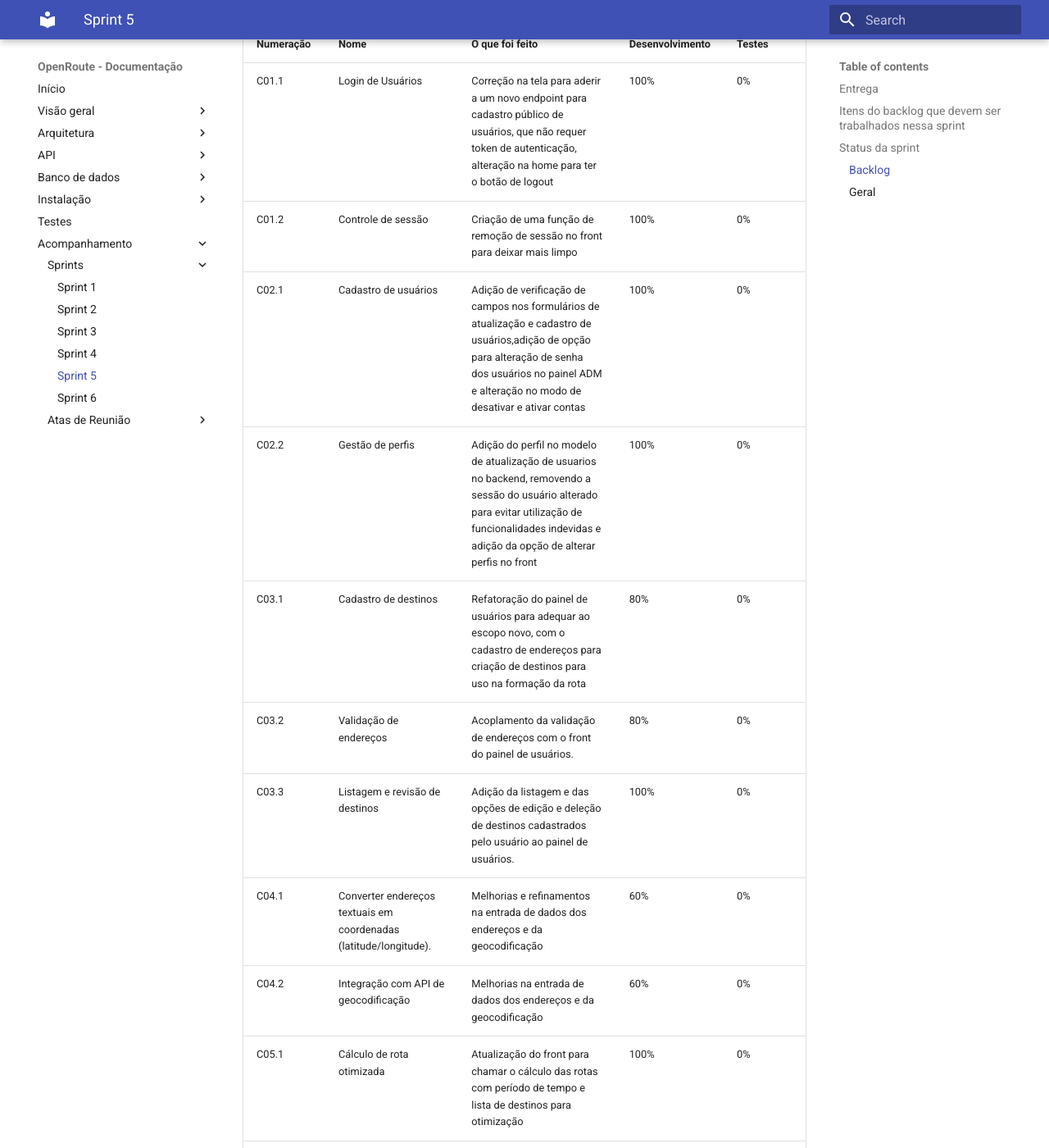
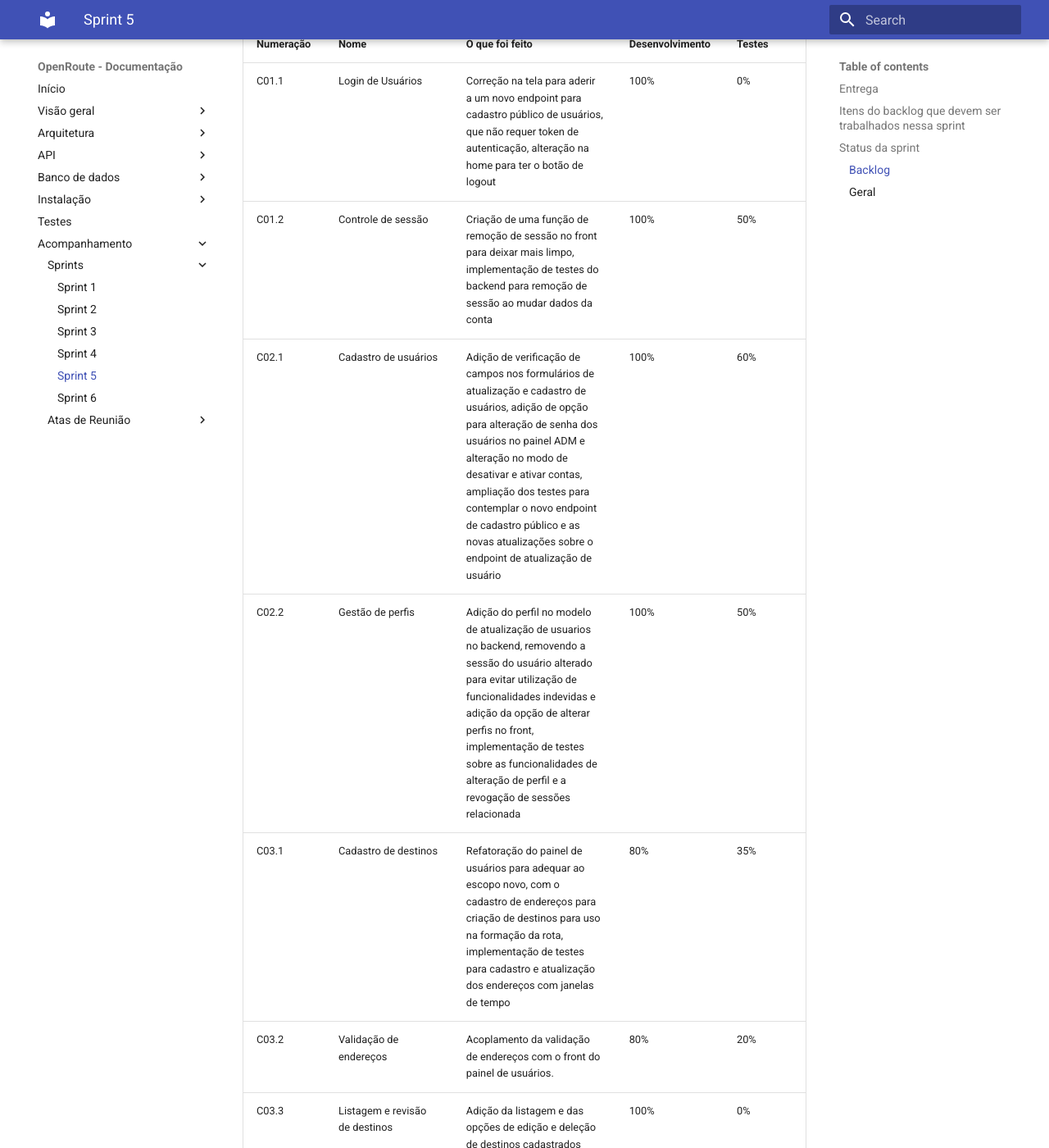
Before and after one commit to FGA0138-MDS-Ajax/2026.2-T02-Turing, an MkDocs documentation site: the page built from docs/acompanhamento/sprints/sprint5.md, in a window 1280 px wide and 1400 px high, scrolled down 1628 px. Shown: the whole window at 82% size. Built offline with MkDocs 1.6.1 and Material for MkDocs 9.7.7, drawn with Linux system fonts in a browser that asks for light colours; some of the changed text lies outside the part shown.

Commit message:
Correções sprints

```diff
--- a/docs/acompanhamento/sprints/sprint5.md
+++ b/docs/acompanhamento/sprints/sprint5.md
@@ -32,18 +32,18 @@
 | Numeração | Nome | O que foi feito | Desenvolvimento | Testes |
 |---|---|---|---|---|
 | C01.1 | Login de Usuários | Correção na tela para aderir a um novo endpoint para cadastro público de usuários, que não requer token de autenticação, alteração na home para ter o botão de logout | 100% | 0% |
-| C01.2 | Controle de sessão | Criação de uma função de remoção de sessão no front para deixar mais limpo | 100% | 0% |
-| C02.1 | Cadastro de usuários | Adição de verificação de campos nos formulários de atualização e cadastro de usuários,adição de opção para alteração de senha dos usuários no painel ADM e alteração no modo de desativar e ativar contas | 100% | 0% |
-| C02.2 | Gestão de perfis | Adição do perfil no modelo de atualização de usuarios no backend, removendo a sessão do usuário alterado para evitar utilização de funcionalidades indevidas e adição da opção de alterar perfis no front | 100% | 0% |
-| C03.1 | Cadastro de destinos | Refatoração do painel de usuários para adequar ao escopo novo, com o cadastro de endereços para criação de destinos para uso na formação da rota | 80% | 0% |
-| C03.2 | Validação de endereços | Acoplamento da validação de endereços com o front do painel de usuários. | 80% | 0% |
+| C01.2 | Controle de sessão | Criação de uma função de remoção de sessão no front para deixar mais limpo, implementação de testes do backend para remoção de sessão ao mudar dados da conta | 100% | 50% |
+| C02.1 | Cadastro de usuários | Adição de verificação de campos nos formulários de atualização e cadastro de usuários, adição de opção para alteração de senha dos usuários no painel ADM e alteração no modo de desativar e ativar contas, ampliação dos testes para contemplar o novo endpoint de cadastro público e as novas atualizações sobre o endpoint de atualização de usuário | 100% | 60% |
+| C02.2 | Gestão de perfis | Adição do perfil no modelo de atualização de usuarios no backend, removendo a sessão do usuário alterado para evitar utilização de funcionalidades indevidas e adição da opção de alterar perfis no front, implementação de testes sobre as funcionalidades de alteração de perfil e a revogação de sessões relacionada | 100% | 50% |
+| C03.1 | Cadastro de destinos | Refatoração do painel de usuários para adequar ao escopo novo, com o cadastro de endereços para criação de destinos para uso na formação da rota, implementação de testes para cadastro e atualização dos endereços com janelas de tempo | 80% | 35% |
+| C03.2 | Validação de endereços | Acoplamento da validação de endereços com o front do painel de usuários. | 80% | 20% |
 | C03.3 | Listagem e revisão de destinos | Adição da listagem e das opções de edição e deleção de destinos cadastrados pelo usuário ao painel de usuários. | 100% | 0% |
-| C04.1 | Converter endereços textuais em coordenadas (latitude/longitude). | Melhorias e refinamentos na entrada de dados dos endereços e da geocodificação | 60% | 0% |
-| C04.2 | Integração com API de geocodificação | Melhorias na entrada de dados dos endereços e da geocodificação | 60% | 0% |
-| C05.1 | Cálculo de rota otimizada | Atualização do front para chamar o cálculo das rotas com período de tempo e lista de destinos para otimização | 100% | 0% |
+| C04.1 | Converter endereços textuais em coordenadas (latitude/longitude). | Melhorias e refinamentos na entrada de dados dos endereços e da geocodificação | 60% | 30% |
+| C04.2 | Integração com API de geocodificação | Melhorias na entrada de dados dos endereços e da geocodificação | 60% | 20% |
+| C05.1 | Cálculo de rota otimizada | Atualização do front para chamar o cálculo das rotas com período de tempo e lista de destinos para otimização | 100% | 60% |
 | C05.2 | Exibição da rota no mapa | Adição do componente de mapeamento da rota, com listagem de destinos, paradas, distância e outros dados ao painel do usuário. | 100% | 0% |
-| C05.3 | Desempenho do cálculo | Nada | 0% | 0% |
-| C06.1 | Integração com API de mapas/rotas | Integração da API de mapas, para utilização no painel do usuário | 100% | 0% |
+| C05.3 | Desempenho do cálculo | Nada | 100% | 100% |
+| C06.1 | Integração com API de mapas/rotas | Integração da API de mapas, para utilização no painel do usuário | 100% | 30% |
 | C06.2 | Fallback entre provedores | Definição de mais de uma API nas funções relacionadas a geocodificação de endereços | 100% | 0% |
 | C07.1 | Segurança e LGPD | Apenas o usuário que cria os destinos pode vê-los e alterá-los. Sendo o acesso a esses dados liberados de acordo com a sessão do usuário. | 50% | 0% |
 
```
Also changed, not shown: docs/acompanhamento/sprints/sprint4.md (+8 -8 lines), docs/acompanhamento/sprints/sprint6.md (+10 -10 lines).
